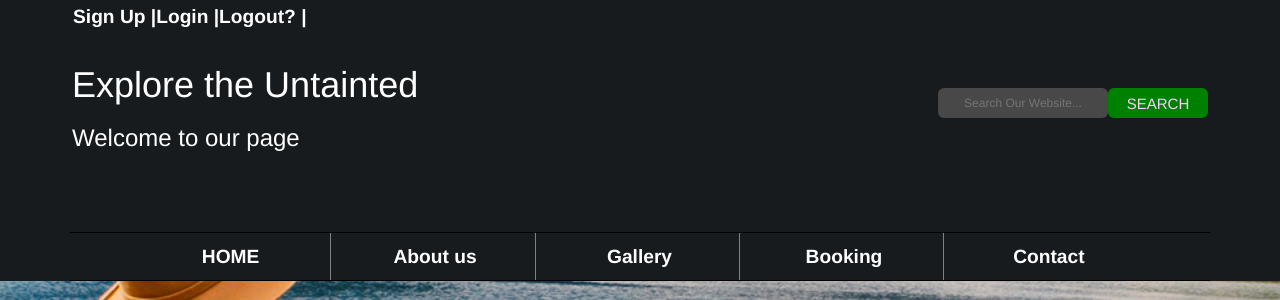
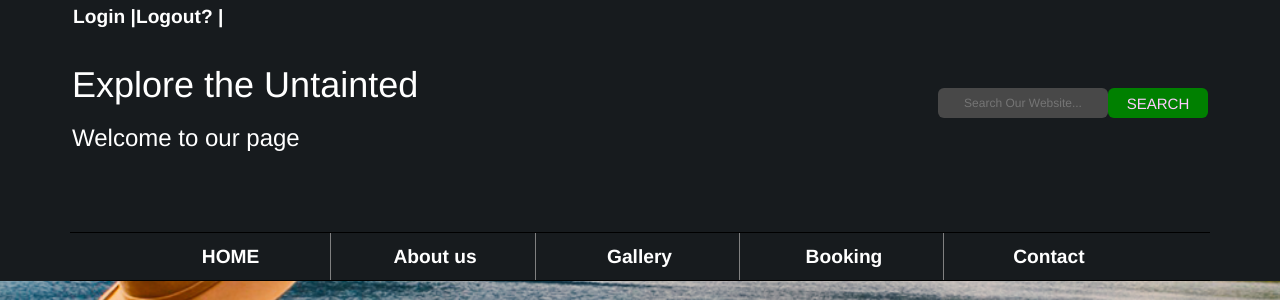
Before and after one commit to FionaMeh/PI_Gr9_2020, a PHP site: page /Contact.php in a window 1280 px wide. Shown: the top 300 px of the page. Run offline with PHP 8.4, Linux system fonts and the light colour scheme.

Commit message:
Update header.php

```diff
--- a/views/header.php
+++ b/views/header.php
@@ -155,9 +155,6 @@ padding:2px;
                 <nav>
                     <ul>
                         <li>
-                            <a href="signup.php">Sign Up |</a>
-                        </li>
-                        <li>
                             <a href="login.php">Login |</a>
                         </li>
 
```
